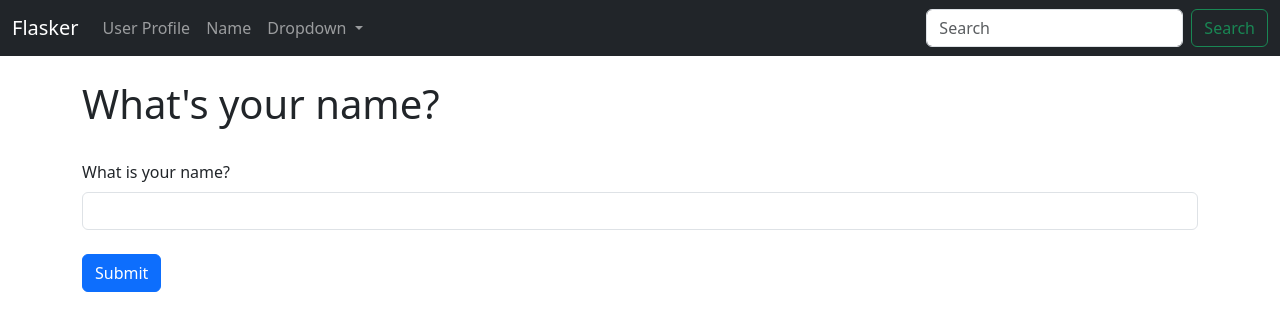
After one commit to calculusfkyou/flaskProject, a Flask app: page /name in a window 1280 px wide. The commit adds this page. Shown: the top 331 px of the page. Run offline with Flask 3, Linux system fonts and the light colour scheme.

Commit message:
WTForms study

```diff
--- a/app.py
+++ b/app.py
@@ -1,6 +1,16 @@
 from flask import Flask, render_template
+from flask_wtf import FlaskForm
+from wtforms import StringField, SubmitField
+from wtforms.validators import DataRequired  # 檢查資料是否為空
 
-app = Flask(__name__)  # create an Flask instances
+app = Flask(__name__)  # create a Flask instances
+app.config['SECRET_KEY'] = 'flasker'  # set a secret key for the application
+
+
+# create a form class
+class NameForm(FlaskForm):
+    name = StringField('What is your name?', validators=[DataRequired()])
+    submit = SubmitField('Submit')
 
 
 # create a route decorator
@@ -40,5 +50,17 @@ def page_not_found(e):
     return render_template('500.html'), 500
 
 
+# create Name page
+@app.route('/name', methods=['GET', 'POST'])
+def name():
+    name = None
+    form = NameForm()
+    # Validate the form
+    if form.validate_on_submit():  # check if the form is submitted
+        name = form.name.data
+        form.name.data = ''
+    return render_template('name.html', form=form, name=name)
+
+
 if __name__ == '__main__':
     app.run()
--- /dev/null
+++ b/templates/name.html
@@ -0,0 +1,29 @@
+<!DOCTYPE html>
+<html lang="en">
+<head>
+    <meta charset="UTF-8">
+    <title>name</title>
+</head>
+<body>
+    {% extends 'base.html' %}
+
+    {% block content %}
+        {% if name %}
+            <h1>Hello {{ name }}!!</h1>
+        {% else %}
+            <h1>What's your name?</h1>
+            <br/>
+            <form method="POST">
+                {{ form.hidden_tag() }}  <!-- this is a hidden field that is used to prevent CSRF attacks -->
+
+                {{ form.name.label(class="form-label") }}
+
+                {{ form.name(class="form-control") }}
+                <br/>
+
+                {{ form.submit(class="btn btn-primary") }}
+            </form>
+        {% endif %}
+    {% endblock %}
+</body>
+</html>
--- a/templates/navbar.html
+++ b/templates/navbar.html
@@ -15,10 +15,10 @@
         <div class="collapse navbar-collapse" id="navbarSupporte dContent">
             <ul class="navbar-nav me-auto mb-2 mb-lg-0">
                 <li class="nav-item">
-                    <a class="nav-link active" aria-current="page" href="#">Home</a>
+                    <a class="nav-link" href="{{ url_for('user',name = 'charlie') }}">User Profile</a>
                 </li>
                 <li class="nav-item">
-                    <a class="nav-link" href="{{ url_for('user',name = 'charlie') }}">User Profile</a>
+                    <a class="nav-link" href="{{ url_for('name') }}">Name</a>
                 </li>
                 <li class="nav-item dropdown">
                     <a class="nav-link dropdown-toggle" href="#" role="button" data-bs-toggle="dropdown"
```
